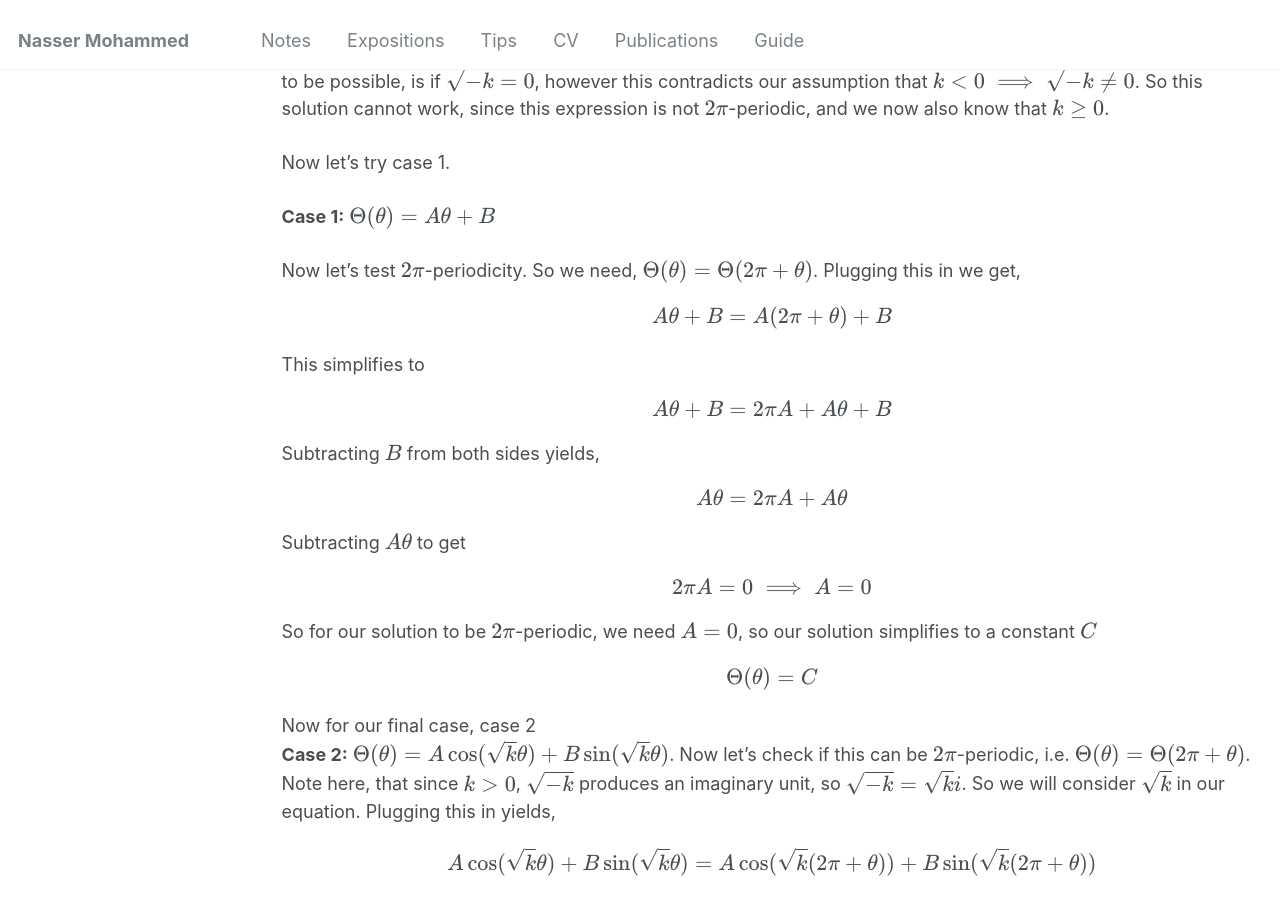
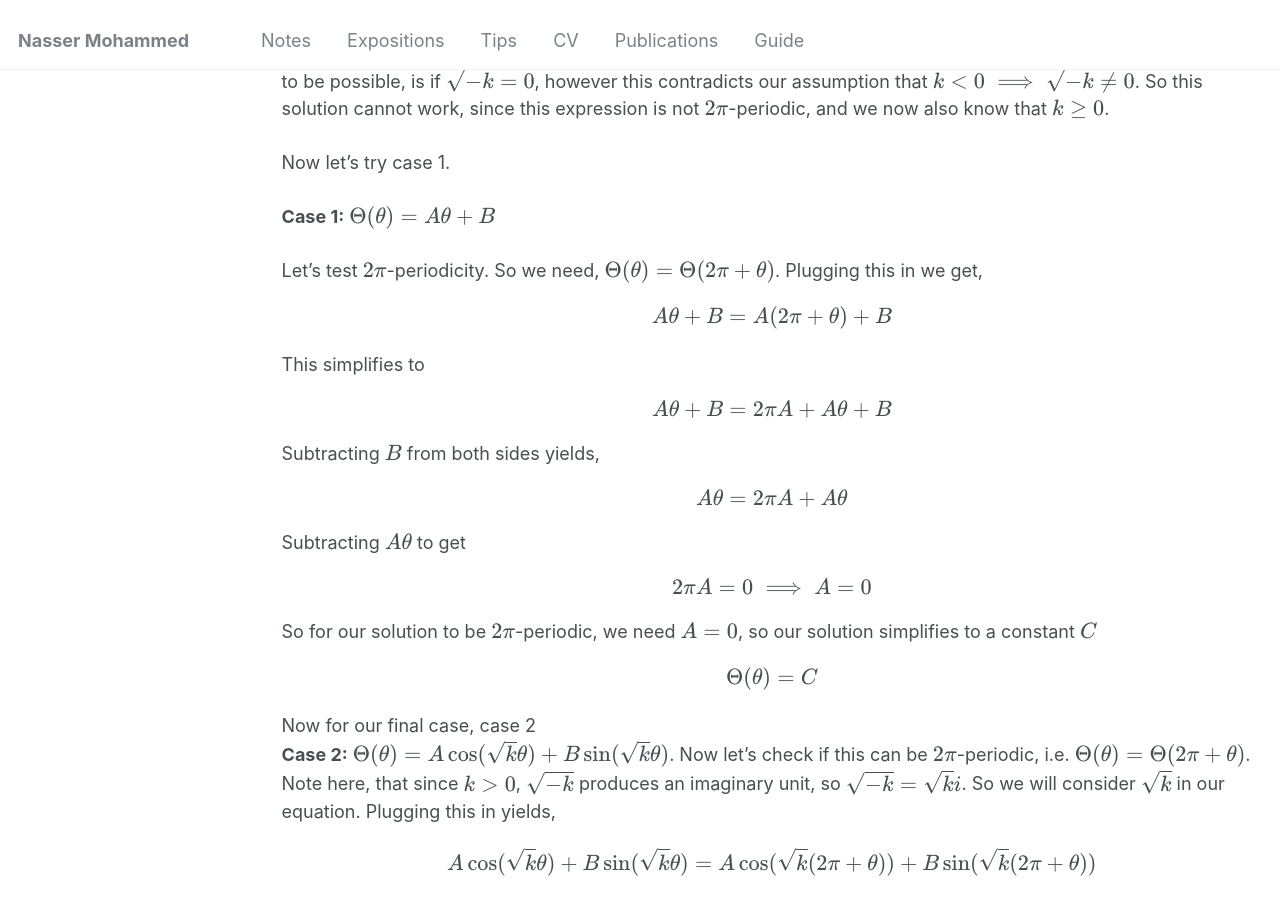
Before and after one commit to Nasser-Mohammed/Nasser-Mohammed.github.io, a Jekyll site: the page built from _pages/notes/pde/laplaceequation.md, in a window 1280 px wide and 900 px high, scrolled down 5526 px. Built offline with Jekyll 4.4.1, drawn with Linux system fonts in a browser that asks for light colours.

Commit message:
Update laplaceequation.md

```diff
--- a/_pages/notes/pde/laplaceequation.md
+++ b/_pages/notes/pde/laplaceequation.md
@@ -106,7 +106,7 @@ Now let's try case 1. \\
 \\
 **Case 1:** \\(\Theta (\theta) = A\theta + B\\) \\
 \\
-Now let's test \\(2\pi\\)-periodicity. So we need, \\(\Theta (\theta) = \Theta (2\pi + \theta)\\). Plugging this in we get,
+Let's test \\(2\pi\\)-periodicity. So we need, \\(\Theta (\theta) = \Theta (2\pi + \theta)\\). Plugging this in we get,
 \\[A\theta + B = A(2\pi + \theta) + B\\]
 This simplifies to
 \\[A\theta + B = 2\pi A + A\theta + B\\]
```
